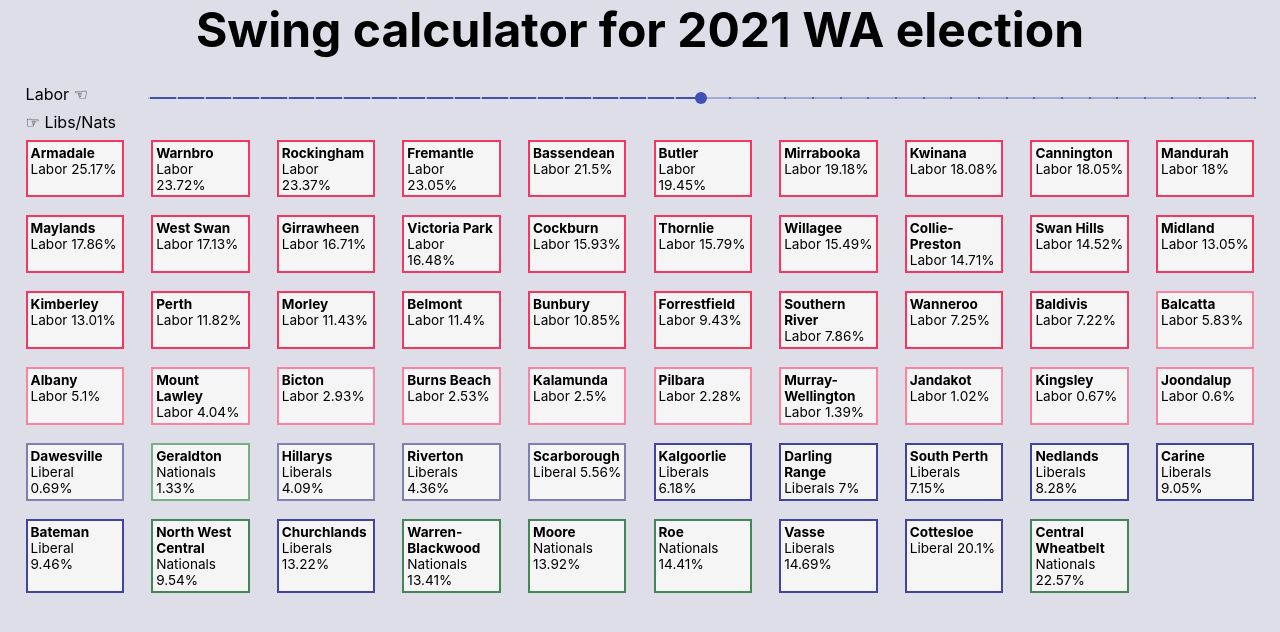
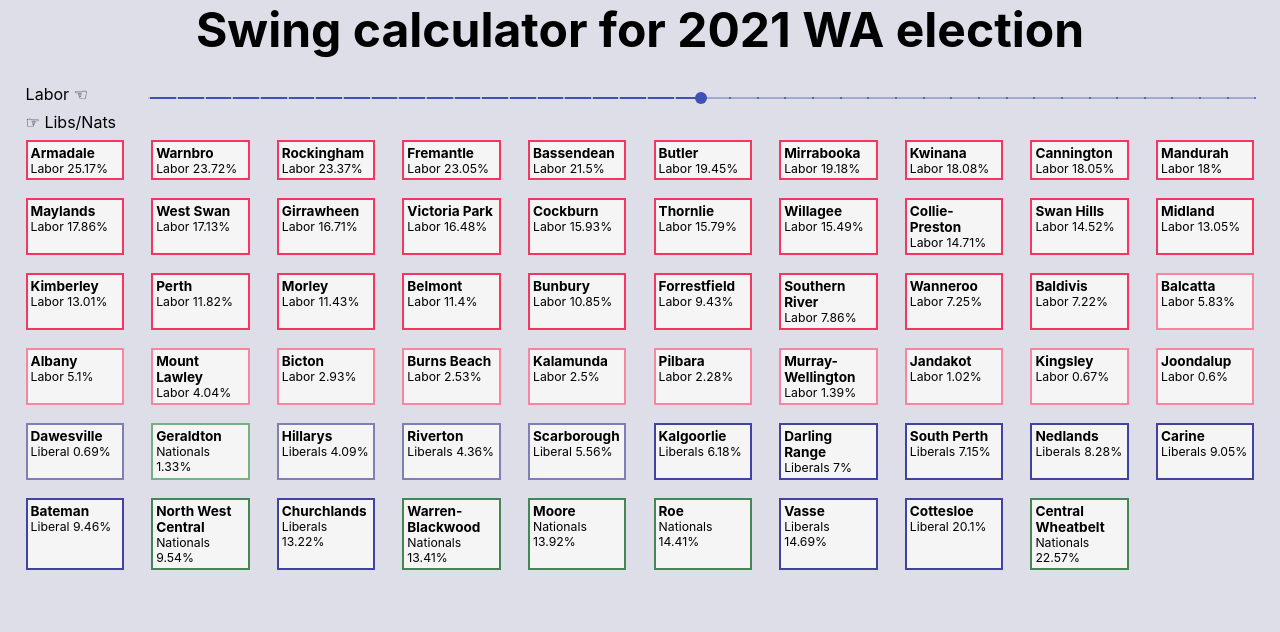
Before and after one commit to benfanderson/election-swing, a React app: page / in a window 1280 px wide. Shown: the top 632 px of the page. Built offline with nearby package versions, Linux system fonts and the light colour scheme.

Commit message:
Finished basic tablet styles

```diff
--- a/src/styles.css
+++ b/src/styles.css
@@ -8,8 +8,8 @@
     font-family: -apple-system, BlinkMacSystemFont, 'Segoe UI', 'Roboto', 'Oxygen',
     'Ubuntu', 'Cantarell', 'Fira Sans', 'Droid Sans', 'Helvetica Neue',
     sans-serif;
-  -webkit-font-smoothing: antialiased;
-  -moz-osx-font-smoothing: grayscale;
+    -webkit-font-smoothing: antialiased;
+    -moz-osx-font-smoothing: grayscale;
   }
 
   .container {
@@ -55,10 +55,6 @@
     height: auto;
   }
 
-  .marginInfo {
-
-  }
-
   /*View for tablet*/
   @media only screen and (min-width: 479px) {
     .swingSlider {
@@ -66,12 +62,16 @@
     }
 
     .seatContainer {
-      grid-template-columns: repeat(auto-fill, 12%);
+      grid-template-columns: repeat(auto-fill, 18%);
     }
 
-    /* .seatDiv {
-      width: 100%;
-    } */
+    .seatName {
+      font-size: 1em;
+    }
+
+    .marginInfo {
+      font-size: .9em;
+    }
   }
 
    /*View for Desktop*/
```
